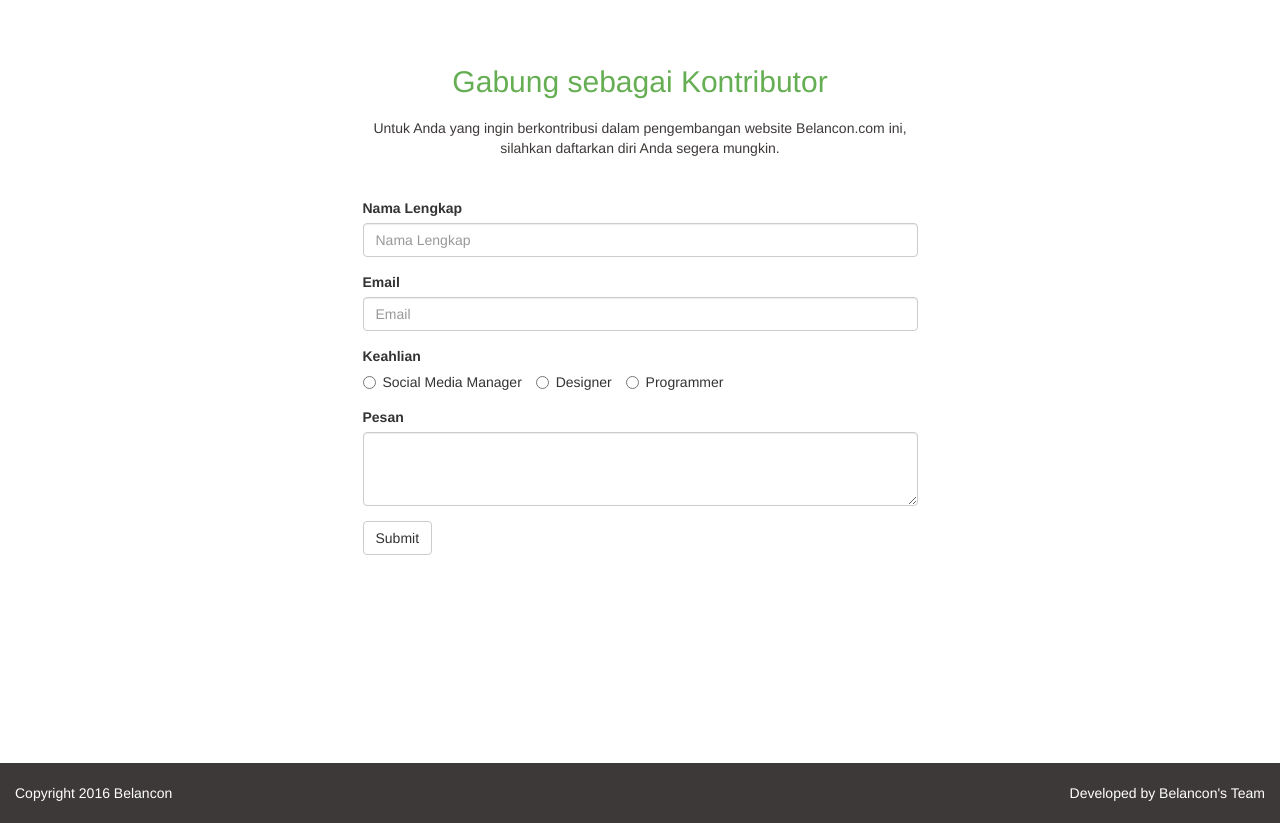
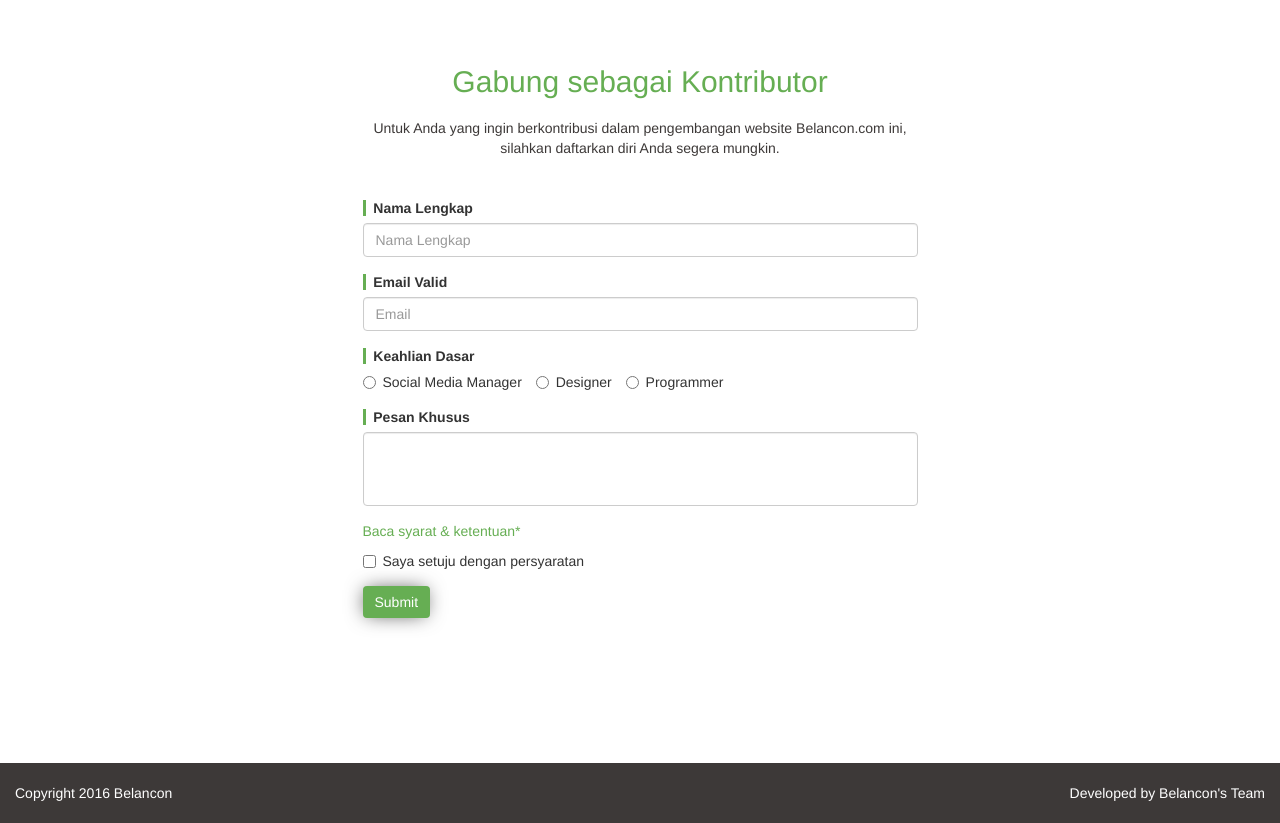
Before and after one commit to belancon/belancon-dev, a CodeIgniter app: page /database/contributor/join in a window 1280 px wide. Shown: the part 155-978 px from the top of the page. Run offline with CodeIgniter, Linux system fonts and the light colour scheme; data comes from the database, SQL or seed files in the repository; data that the repository does not hold is empty.

Commit message:
penambahan persyaratan dan sedikit perubahan front end

```diff
--- a/application/views/_parts/header.php
+++ b/application/views/_parts/header.php
@@ -1,7 +1,7 @@
       <div class="container form-search-icon">
         <div class="row">
           <div class="col-md-12" style="margin-bottom: 30px; margin-top: 50px;">
-            <h1 class="text-center">
+            <h1 class="text-center" style="text-shadow: 2px 2px #202020;">
               Tersedia lebih dari <?php echo icon_total(); ?> Icons
             </h1>
           </div>
--- a/application/views/contributor_join_view.php
+++ b/application/views/contributor_join_view.php
@@ -38,17 +38,23 @@
               echo form_open('contributor/join()', $attributes)
               ?>
               <div class="form-group">
-                <label for="fullname">Nama Lengkap</label>
+                <label for="fullname">
+                  <span style="border-left: 3px solid #66AE53;"> &nbsp; Nama Lengkap</span>
+                  </label>
                 <input type="text" class="form-control" name="fullname" id="fullname" placeholder="Nama Lengkap" value="<?php echo set_value('fullname'); ?>">
                 <span class="text-danger"><?php echo form_error('fullname'); ?></span>
               </div>
               <div class="form-group">
-                <label for="email">Email</label>
+                <label for="email">
+                  <span style="border-left: 3px solid #66AE53;"> &nbsp; Email Valid</span>
+                </label>
                 <input type="email" class="form-control" name="email" id="email" placeholder="Email" value="<?php echo set_value('email'); ?>">
                 <span class="text-danger"><?php echo form_error('email'); ?></span>
               </div>
               <div class="form-group">
-                <label for="email">Keahlian</label> <br />
+                <label for="email">
+                  <span style="border-left: 3px solid #66AE53;"> &nbsp; Keahlian Dasar</span>
+                  </label> <br />
                 <label class="radio-inline">
                   <input type="radio" name="skill" id="socia-media-manager" value="Social Media Manager" <?php echo set_radio('skill', 'Social Media Manager'); ?>> Social Media Manager
                 </label>
@@ -61,11 +67,30 @@
                 <span class="text-danger"><?php echo form_error('skill'); ?></span>
               </div>
               <div class="form-group">
-                <label for="message">Pesan</label>
-                <textarea class="form-control" name="message" rows="3" id="message"><?php echo set_value('message'); ?></textarea>
+                <label for="message">
+                  <span style="border-left: 3px solid #66AE53;"> &nbsp; Pesan Khusus</span>
+                </label>
+                <textarea style="resize: none;" class="form-control" name="message" rows="3" id="message"><?php echo set_value('message'); ?></textarea>
                 <span class="text-danger"><?php echo form_error('message'); ?></span>
               </div>
-              <button type="submit" class="btn btn-default">Submit</button>
+
+              <a role="button" data-toggle="collapse" href="#divPersyaratan" aria-expanded="false" aria-controls="collapseExample">
+                Baca syarat & ketentuan*
+              </a>
+              <div class="collapse" id="divPersyaratan" style="margin-top: 20px;">
+                <div class="well">
+                  <a href="">Belancon.com</a> saat ini masih tahap non-profit, dan ke depannya juga masih belum terlihat apakah akan menjadi website yang bisa mendapatkan profit atau tidak. Namun jika Anda ingin belajar bersama di <a href="">Belancon.com</a> ini sebagai Kontributor, kami sangat senang akan kehadiran Anda.
+                </div>
+              </div>
+
+              <div class="form-group">
+                <div class="checkbox">
+                  <label>
+                    <input type="checkbox"> Saya setuju dengan persyaratan
+                  </label>
+                </div>
+              </div>
+              <button type="submit" class="btn btn-default btn-contributor">Submit</button>
             <?php echo form_close(); ?>
           </div>
         </div>
--- a/assets/public/themes/belancon/css/style.css
+++ b/assets/public/themes/belancon/css/style.css
@@ -15,6 +15,14 @@ a {
 	color: #fdaa3e;
 }
 /*GLOBAL COLOR*/
+
+.btn-persyaratan {
+	background: none;
+	color: #66Ae53;
+	border: 0;
+	text-decoration: underline;
+	margin-left: -10px;
+}
 
 #li-cart-empty {
 	margin-left: 20px;
@@ -156,6 +164,7 @@ a {
 #home-icons .download-icon a,
 #home-icons .view-icon a{
 	color: white;
+	text-decoration: none;
 }
 
 #home-icons .icon-item {
```
